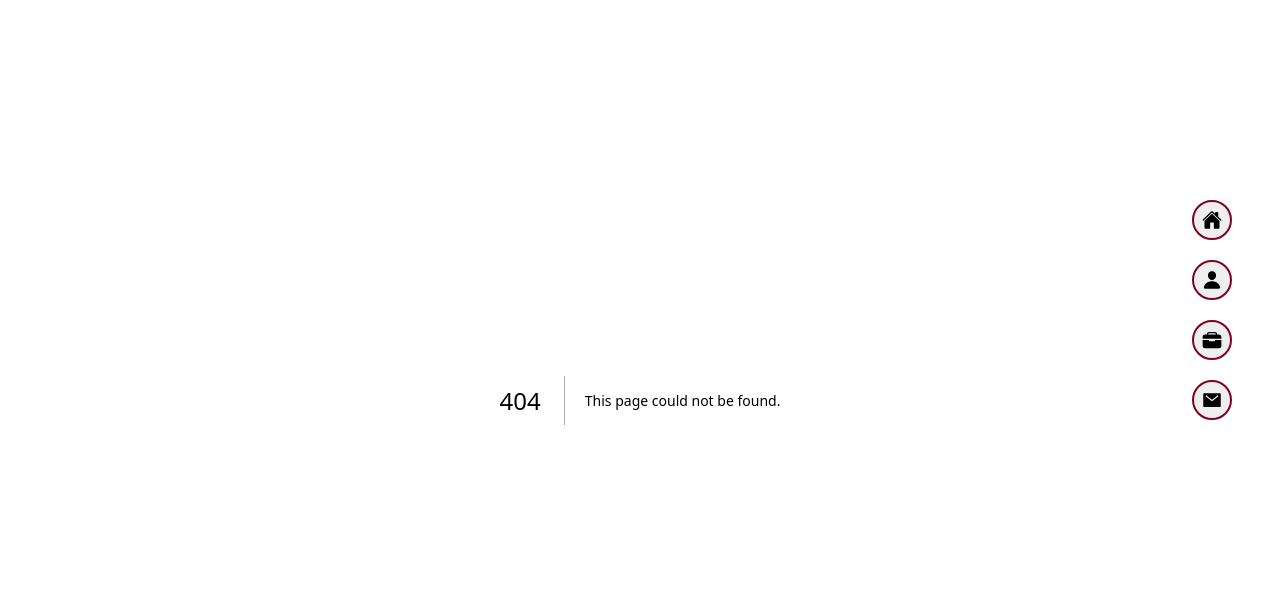
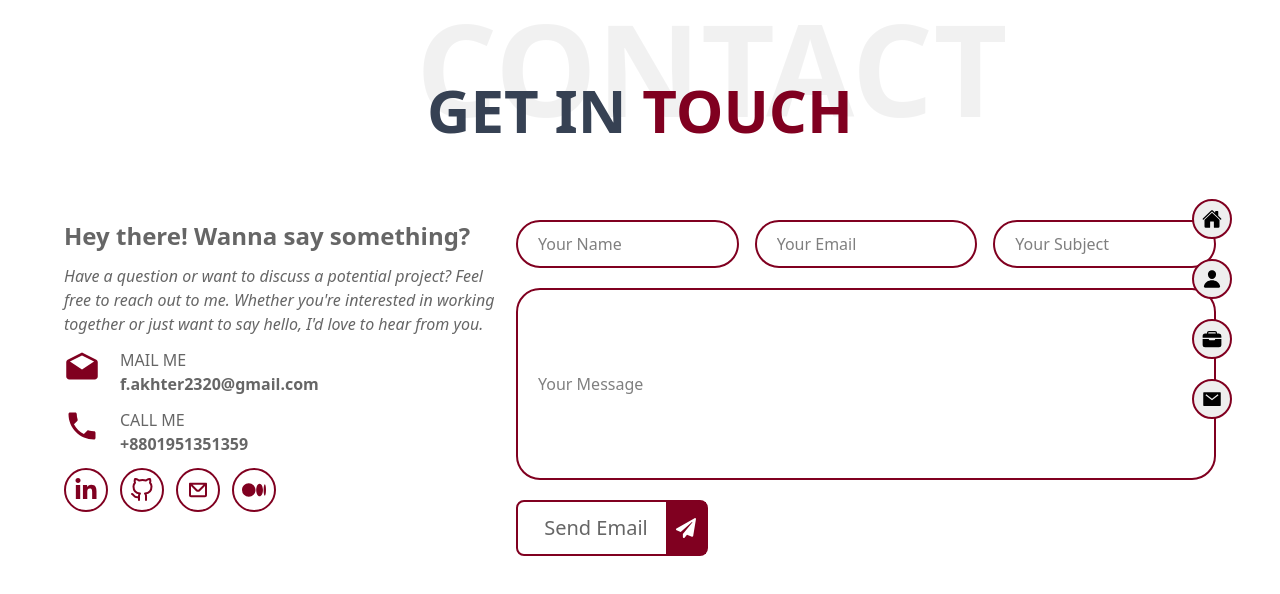
Before and after one commit to Faey2023/portfolio-of-fahima-akhter, a Next.js app: page /contact in a window 1280 px wide. Before the commit this address had no page. Shown: the top 594 px of the page. Built offline with nearby package versions, Linux system fonts and the light colour scheme.

Commit message:
contact page added

```diff
--- a/package.json
+++ b/package.json
@@ -10,10 +10,12 @@
     "lint": "next lint"
   },
   "dependencies": {
+    "@emailjs/browser": "^4.4.1",
     "next": "15.3.1",
     "react": "^19.0.0",
     "react-dom": "^19.0.0",
-    "react-icons": "^5.5.0"
+    "react-icons": "^5.5.0",
+    "sweetalert2": "^11.19.1"
   },
   "devDependencies": {
     "@eslint/eslintrc": "^3",
--- /dev/null
+++ b/src/app/contact/Form.jsx
@@ -0,0 +1,89 @@
+import emailjs from '@emailjs/browser';
+import { useRef } from 'react';
+import Swal from 'sweetalert2';
+import { FaPaperPlane } from 'react-icons/fa';
+
+const Form = () => {
+  //
+  const form = useRef();
+  const sendEmail = (e) => {
+    e.preventDefault();
+    emailjs
+      .sendForm(
+        'fahima.2023',
+        'template_6uwiznd',
+        form.current,
+        'Qz5oDO67XvR2GvCbS'
+      )
+      .then(
+        (result) => {
+          // console.log(result.text);
+          Swal.fire({
+            position: 'top-center',
+            icon: 'success',
+            title: 'Thanks for emailing. I will contact you soon.',
+            showConfirmButton: false,
+            timer: 1500,
+          });
+        },
+        (error) => {
+          // console.log(error.text);
+        }
+      );
+  };
+  //
+  return (
+    <section>
+      <form ref={form} onSubmit={sendEmail}>
+        <div className="flex flex-col gap-5">
+          <div className="flex flex-col gap-4 md:flex-row">
+            {/*  */}
+            <input
+              type="text"
+              name="from_name"
+              placeholder="Your Name"
+              className="h-12 w-full rounded-full border-2 border-[#800020] p-5"
+              required
+            />
+            <input
+              type="email"
+              name="from_email"
+              placeholder="Your Email"
+              className="h-12 w-full rounded-full border-2 border-[#800020] p-5"
+              // className="w-full h-12 border-2 border-[#800020] rounded-full hover:text-black duration-300 relative group p-5"
+              required
+            />
+            <input
+              type="text"
+              name="from_subject"
+              placeholder="Your Subject"
+              className="h-12 w-full rounded-full border-2 border-[#800020] p-5"
+              // className="w-full h-12 border-2 border-[#800020] rounded-full hover:text-black duration-300 relative group p-5"
+              required
+            />
+          </div>
+          <div className="">
+            <input
+              type="text"
+              name="message"
+              placeholder="Your Message"
+              className="h-48 w-full rounded-3xl border-2 border-[#800020] p-5 md:w-[700px]"
+              required
+            />
+          </div>
+          <button
+            type="submit"
+            className="group relative box-border h-14 w-48 rounded-lg border-2 border-[#800020] bg-transparent text-xl text-[#666666]"
+          >
+            <span className="pr-8">Send Email</span>
+            <span className="absolute top-0 right-0 flex h-full w-10 items-center justify-center bg-[#800020] px-1 duration-300 group-hover:w-full group-hover:bg-[#800020] group-hover:duration-300">
+              <FaPaperPlane className="text-white" />
+            </span>
+          </button>
+        </div>
+      </form>
+    </section>
+  );
+};
+
+export default Form;
--- /dev/null
+++ b/src/app/contact/page.tsx
@@ -0,0 +1,74 @@
+import { IoMdMailOpen, IoMdCall } from 'react-icons/io';
+import { FaLinkedinIn } from 'react-icons/fa';
+import { FiGithub } from 'react-icons/fi';
+import { CgMail } from 'react-icons/cg';
+import { BsMedium } from 'react-icons/bs';
+import Heading from '@/components/Shared/designs/Heading';
+import ContactForm from '@/components/contact/ContactForm';
+import Link from 'next/link';
+
+const Contact = () => {
+  return (
+    <div className="mx-auto max-w-6xl p-5 md:p-0">
+      <Heading heading={'get in '} small={'touch'} title={'contact'} />
+      <div className="flex flex-col gap-5 md:flex-row">
+        {/* text div */}
+        <div className="flex flex-col space-y-3">
+          <h3 className="mb-3 text-2xl font-bold text-[#666666]">
+            Hey there! Wanna say something?
+          </h3>
+          <p className="text-[#666666] italic">
+            Have a question or want to discuss a potential project? Feel free to
+            reach out to me. Whether you&#39;re interested in working together
+            or just want to say hello, I&#39;d love to hear from you.
+          </p>
+          <div className="flex gap-5 text-[#666666]">
+            <IoMdMailOpen className="text-4xl text-[#800020]" />
+            <div>
+              <h3 className="uppercase">Mail me</h3>
+              <a className="font-semibold" href="mailto:f.akhter2320@gmail.com">
+                f.akhter2320@gmail.com
+              </a>
+            </div>
+          </div>
+          <div className="flex gap-5 text-[#666666]">
+            <IoMdCall className="text-4xl text-[#800020]" />
+            <div>
+              <h3 className="uppercase">call me</h3>
+              <span className="font-semibold">+8801951351359</span>
+            </div>
+          </div>
+          {/* social div */}
+          <div className="flex flex-row gap-3">
+            <div className="cursor-pointer rounded-full border-2 border-[#800020] bg-transparent p-2 text-2xl text-[#800020] hover:bg-[#800020] hover:text-[#f5f5f5]">
+              <Link
+                href="https://www.linkedin.com/in/fahima-akhter-faey2023"
+                target="blank"
+              >
+                <FaLinkedinIn />
+              </Link>
+            </div>
+            <div className="cursor-pointer rounded-full border-2 border-[#800020] bg-transparent p-2 text-2xl text-[#800020] hover:bg-[#800020] hover:text-[#f5f5f5]">
+              <Link href="https://github.com/Faey2023" target="blank">
+                <FiGithub />
+              </Link>
+            </div>
+            <div className="cursor-pointer rounded-full border-2 border-[#800020] bg-transparent p-2 text-2xl text-[#800020] hover:bg-[#800020] hover:text-[#f5f5f5]">
+              <Link href="mailto:f.akhter2320@gmail.com" target="blank">
+                <CgMail />
+              </Link>
+            </div>
+            <div className="cursor-pointer rounded-full border-2 border-[#800020] bg-transparent p-2 text-2xl text-[#800020] hover:bg-[#800020] hover:text-[#f5f5f5]">
+              <Link href="https://medium.com/@faey2023" target="blank">
+                <BsMedium />
+              </Link>
+            </div>
+          </div>
+        </div>
+        <ContactForm />
+      </div>
+    </div>
+  );
+};
+
+export default Contact;
--- /dev/null
+++ b/src/components/contact/ContactForm.tsx
@@ -0,0 +1,94 @@
+/* eslint-disable @typescript-eslint/no-unused-vars */
+
+'use client';
+
+import emailjs, { EmailJSResponseStatus } from '@emailjs/browser';
+import { FormEvent, useRef } from 'react';
+import Swal, { SweetAlertOptions } from 'sweetalert2';
+import { FaPaperPlane } from 'react-icons/fa';
+
+const ContactForm = () => {
+  const form = useRef<HTMLFormElement>(null);
+
+  const sendEmail = (e: FormEvent) => {
+    e.preventDefault();
+
+    if (!form.current) return;
+
+    emailjs
+      .sendForm(
+        'fahima.2023',
+        'template_6uwiznd',
+        form.current,
+        'Qz5oDO67XvR2GvCbS'
+      )
+      .then(
+        (result: EmailJSResponseStatus) => {
+          const alertOptions: SweetAlertOptions = {
+            icon: 'success',
+            title: 'Thanks for emailing. I will contact you soon.',
+            showConfirmButton: false,
+            timer: 1500,
+          };
+
+          Swal.fire(alertOptions);
+        },
+        (error) => {
+          console.error(error.text);
+        }
+      );
+  };
+
+  return (
+    <section>
+      <form ref={form} onSubmit={sendEmail}>
+        <div className="flex flex-col gap-5">
+          <div className="flex flex-col gap-4 md:flex-row">
+            {/*  */}
+            <input
+              type="text"
+              name="from_name"
+              placeholder="Your Name"
+              className="h-12 w-full rounded-full border-2 border-[#800020] p-5 outline-none"
+              required
+            />
+            <input
+              type="email"
+              name="from_email"
+              placeholder="Your Email"
+              className="h-12 w-full rounded-full border-2 border-[#800020] p-5 outline-none"
+              required
+            />
+            <input
+              type="text"
+              name="from_subject"
+              placeholder="Your Subject"
+              className="h-12 w-full rounded-full border-2 border-[#800020] p-5 outline-none"
+              required
+            />
+          </div>
+          <div className="">
+            <input
+              type="text"
+              name="message"
+              placeholder="Your Message"
+              className="h-48 w-full rounded-3xl border-2 border-[#800020] p-5 outline-none md:w-[700px]"
+              required
+            />
+          </div>
+          <button
+            type="submit"
+            className="group relative box-border h-14 w-48 cursor-pointer rounded-lg border-2 border-[#800020] bg-transparent text-xl text-[#666666]"
+          >
+            <span className="pr-8">Send Email</span>
+            <span className="absolute top-0 right-0 flex h-full w-10 items-center justify-center bg-[#800020] px-1 duration-300 group-hover:w-full group-hover:bg-[#800020] group-hover:duration-300">
+              <FaPaperPlane className="text-white" />
+            </span>
+          </button>
+        </div>
+      </form>
+    </section>
+  );
+};
+
+export default ContactForm;
```
Also changed, not shown: 1 other file (tests, documents, lock files or other folders).
